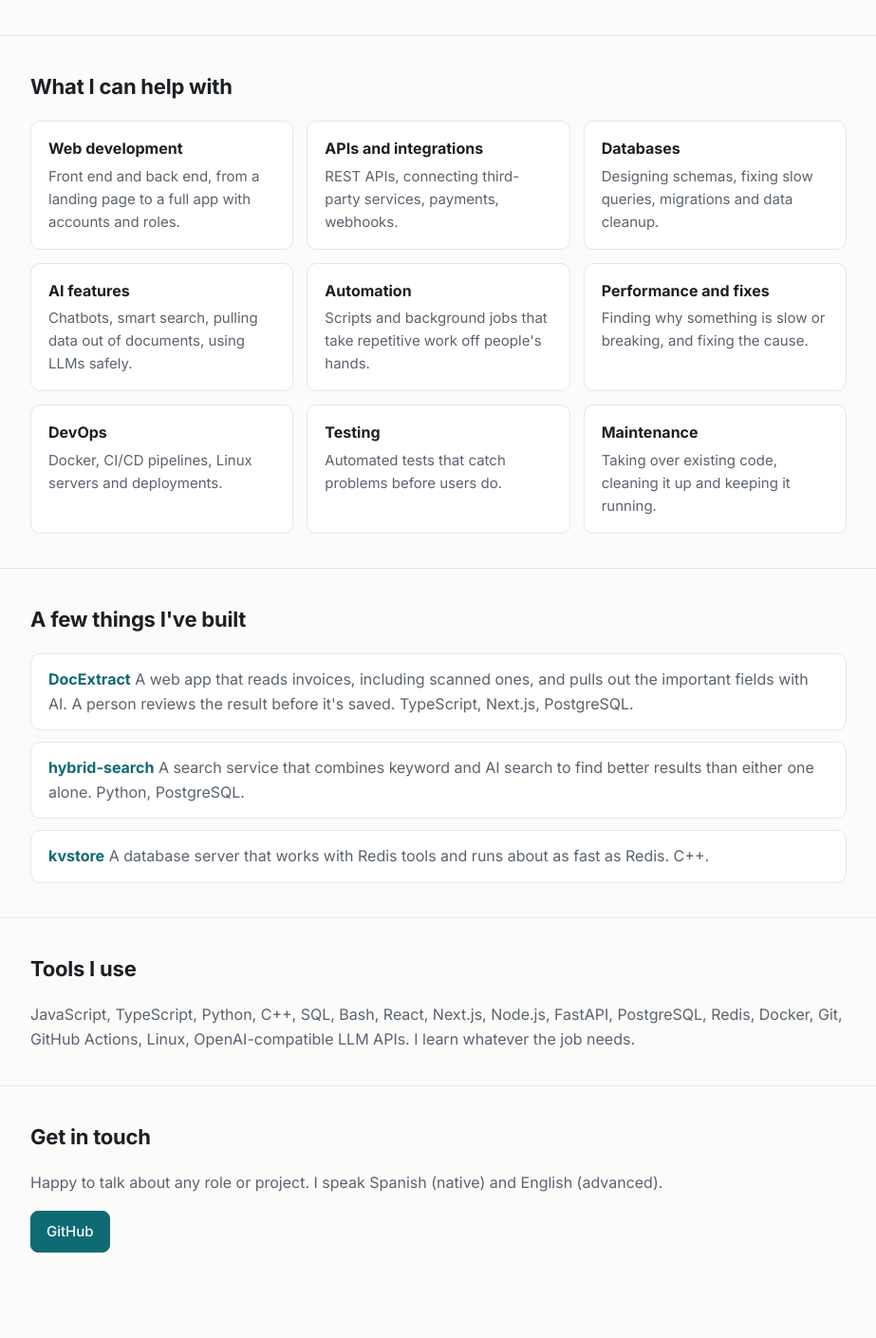
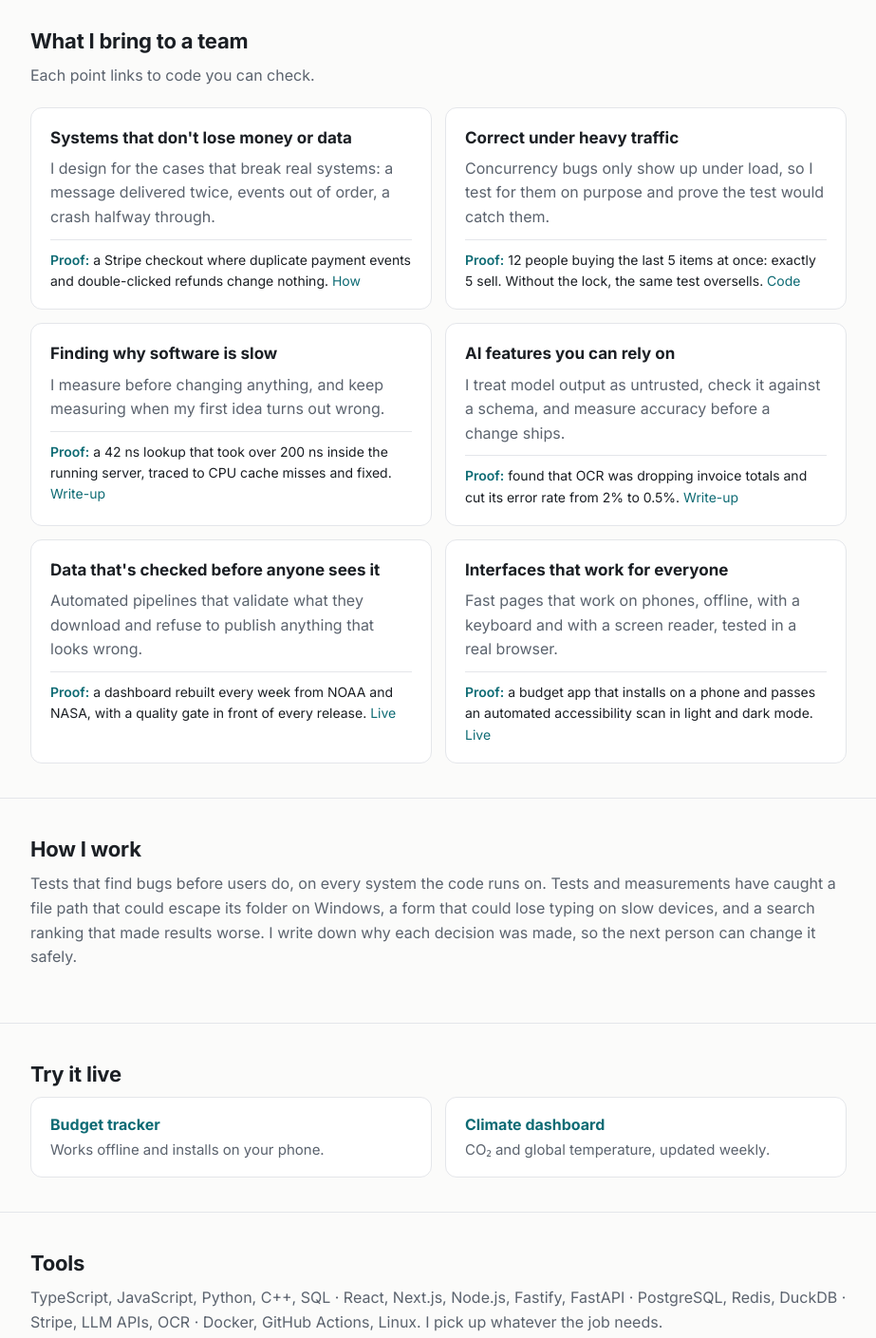
Before and after one commit to daen8584-spec/daen8584-spec.github.io, a plain HTML site: page index.html in a window 1280 px wide. Shown: the part 466-1875 px from the top of the page at 95% size, without its empty margins (178-1101 px from the left). Before the commit the page ends 1841 px from the top, so only its background shows below. Drawn offline with Linux system fonts and the light colour scheme.

Commit message:
Show capabilities first, with proof from the projects
Six things I bring to a team, each with a concrete result and a link
to the code or live app, then how I work, the two live apps, tools and
contact. The projects are evidence rather than the subject.

```diff
--- a/index.html
+++ b/index.html
@@ -4,7 +4,7 @@
 <meta charset="utf-8">
 <meta name="viewport" content="width=device-width, initial-scale=1">
 <title>Software Engineer | Portfolio</title>
-<meta name="description" content="Software engineer open to work. Web apps, APIs, databases, AI features, automation and the infrastructure around them.">
+<meta name="description" content="Software engineer open to work. I build software that stays correct when things go wrong: payments, data, performance, AI features and interfaces.">
 <link rel="preconnect" href="https://fonts.googleapis.com">
 <link rel="preconnect" href="https://fonts.gstatic.com" crossorigin>
 <link href="https://fonts.googleapis.com/css2?family=Inter:wght@400;500;600;700&display=swap" rel="stylesheet">
@@ -45,8 +45,8 @@ a:hover { text-decoration: underline; }
 
 header { padding: 60px 0 40px; }
 .eyebrow { color: var(--accent); font-weight: 600; font-size: 14px; letter-spacing: 0.08em; text-transform: uppercase; margin: 0 0 10px; }
-h1 { font-size: clamp(28px, 4.5vw, 40px); line-height: 1.2; letter-spacing: -0.02em; margin: 0 0 16px; max-width: 720px; }
-.lead { font-size: 18px; color: var(--muted); max-width: 660px; margin: 0 0 14px; }
+h1 { font-size: clamp(28px, 4.5vw, 40px); line-height: 1.2; letter-spacing: -0.02em; margin: 0 0 16px; max-width: 740px; }
+.lead { font-size: 18px; color: var(--muted); max-width: 680px; margin: 0 0 14px; }
 .open { display: inline-block; background: var(--accent-soft); color: var(--accent); font-weight: 500; font-size: 15px; padding: 6px 12px; border-radius: 8px; margin: 6px 0 24px; }
 .links { display: flex; flex-wrap: wrap; gap: 10px; }
 .btn { display: inline-block; padding: 9px 16px; border-radius: 8px; border: 1px solid var(--line); background: var(--surface); color: var(--text); font-weight: 500; font-size: 15px; }
@@ -54,29 +54,30 @@ h1 { font-size: clamp(28px, 4.5vw, 40px); line-height: 1.2; letter-spacing: -0.0
 .btn:hover { text-decoration: none; border-color: var(--accent); }
 
 section { padding: 36px 0; border-top: 1px solid var(--line); }
-h2 { font-size: 22px; margin: 0 0 18px; letter-spacing: -0.01em; }
+h2 { font-size: 22px; margin: 0 0 6px; letter-spacing: -0.01em; }
+.intro { color: var(--muted); margin: 0 0 20px; }
 
-.areas { display: grid; grid-template-columns: repeat(3, 1fr); gap: 14px; }
-.area { background: var(--surface); border: 1px solid var(--line); border-radius: 10px; padding: 16px 18px; }
-.area h3 { font-size: 16px; margin: 0 0 4px; }
-.area p { margin: 0; color: var(--muted); font-size: 15px; }
+.skills { display: grid; grid-template-columns: repeat(2, 1fr); gap: 14px; }
+.skill { background: var(--surface); border: 1px solid var(--line); border-radius: 12px; padding: 18px 20px; }
+.skill h3 { font-size: 17px; margin: 0 0 6px; }
+.skill p { margin: 0 0 10px; color: var(--muted); }
+.skill .proof { margin: 0; padding-top: 10px; border-top: 1px solid var(--line); font-size: 14px; color: var(--text); }
+.skill .proof b { color: var(--accent); font-weight: 600; }
 
-.built { margin: 0; padding: 0; list-style: none; display: grid; gap: 12px; }
-.built li { background: var(--surface); border: 1px solid var(--line); border-radius: 10px; padding: 14px 18px; }
-.built b { font-size: 16px; }
-.built span { color: var(--muted); }
+.live { display: grid; grid-template-columns: repeat(2, 1fr); gap: 14px; }
+.live a { display: block; background: var(--surface); border: 1px solid var(--line); border-radius: 12px; padding: 16px 20px; color: var(--text); }
+.live a:hover { border-color: var(--accent); text-decoration: none; }
+.live b { display: block; color: var(--accent); }
+.live span { color: var(--muted); font-size: 15px; }
 
 .tools { color: var(--muted); margin: 0; }
 
 footer { padding: 36px 0 56px; border-top: 1px solid var(--line); }
 footer p { color: var(--muted); margin: 0 0 16px; }
 
-@media (max-width: 760px) {
-  .areas { grid-template-columns: 1fr 1fr; }
-}
-@media (max-width: 520px) {
+@media (max-width: 640px) {
   header { padding: 40px 0 28px; }
-  .areas { grid-template-columns: 1fr; }
+  .skills, .live { grid-template-columns: 1fr; }
 }
 </style>
 </head>
@@ -85,8 +86,8 @@ footer p { color: var(--muted); margin: 0 0 16px; }
 <header>
   <div class="wrap">
     <p class="eyebrow">Software Engineer</p>
-    <h1>I build software from the database to the screen, and I like making it work well.</h1>
-    <p class="lead">Websites and web apps, APIs, databases, AI features, automation and the servers they run on. I'm comfortable picking up new tools and getting productive fast.</p>
+    <h1>I build software that keeps working when things go wrong.</h1>
+    <p class="lead">Payments that never charge twice, data that survives a crash, pages that work offline, and slow code made fast by finding the real cause. I work across back end, front end, data and AI, in TypeScript, Python and C++.</p>
     <p class="open">Open to work: full-time, part-time, contract or freelance, at any level.</p>
     <div class="links">
       <a class="btn primary" href="#contact">Get in touch</a>
@@ -99,43 +100,38 @@ footer p { color: var(--muted); margin: 0 0 16px; }
 
 <section>
   <div class="wrap">
-    <h2>What I can help with</h2>
-    <div class="areas">
-      <div class="area">
-        <h3>Web development</h3>
-        <p>Front end and back end, from a landing page to a full app with accounts and roles.</p>
+    <h2>What I bring to a team</h2>
+    <p class="intro">Each point links to code you can check.</p>
+    <div class="skills">
+      <div class="skill">
+        <h3>Systems that don't lose money or data</h3>
+        <p>I design for the cases that break real systems: a message delivered twice, events out of order, a crash halfway through.</p>
+        <p class="proof"><b>Proof:</b> a Stripe checkout where duplicate payment events and double-clicked refunds change nothing. <a href="https://github.com/daen8584-spec/storefront-payments/blob/main/docs/decisions.md">How</a></p>
       </div>
-      <div class="area">
-        <h3>APIs and integrations</h3>
-        <p>REST APIs, connecting third-party services, payments, webhooks.</p>
+      <div class="skill">
+        <h3>Correct under heavy traffic</h3>
+        <p>Concurrency bugs only show up under load, so I test for them on purpose and prove the test would catch them.</p>
+        <p class="proof"><b>Proof:</b> 12 people buying the last 5 items at once: exactly 5 sell. Without the lock, the same test oversells. <a href="https://github.com/daen8584-spec/storefront-payments">Code</a></p>
       </div>
-      <div class="area">
-        <h3>Databases</h3>
-        <p>Designing schemas, fixing slow queries, migrations and data cleanup.</p>
+      <div class="skill">
+        <h3>Finding why software is slow</h3>
+        <p>I measure before changing anything, and keep measuring when my first idea turns out wrong.</p>
+        <p class="proof"><b>Proof:</b> a 42 ns lookup that took over 200 ns inside the running server, traced to CPU cache misses and fixed. <a href="https://github.com/daen8584-spec/kvstore/blob/main/docs/adr/0009-transactions.md">Write-up</a></p>
       </div>
-      <div class="area">
-        <h3>AI features</h3>
-        <p>Chatbots, smart search, pulling data out of documents, using LLMs safely.</p>
+      <div class="skill">
+        <h3>AI features you can rely on</h3>
+        <p>I treat model output as untrusted, check it against a schema, and measure accuracy before a change ships.</p>
+        <p class="proof"><b>Proof:</b> found that OCR was dropping invoice totals and cut its error rate from 2% to 0.5%. <a href="https://github.com/daen8584-spec/docextract/blob/main/docs/adr/0008-ocr-for-scanned-pdfs.md">Write-up</a></p>
       </div>
-      <div class="area">
-        <h3>Automation</h3>
-        <p>Scripts and background jobs that take repetitive work off people's hands.</p>
+      <div class="skill">
+        <h3>Data that's checked before anyone sees it</h3>
+        <p>Automated pipelines that validate what they download and refuse to publish anything that looks wrong.</p>
+        <p class="proof"><b>Proof:</b> a dashboard rebuilt every week from NOAA and NASA, with a quality gate in front of every release. <a href="https://daen8584-spec.github.io/data-dashboard/">Live</a></p>
       </div>
-      <div class="area">
-        <h3>Performance and fixes</h3>
-        <p>Finding why something is slow or breaking, and fixing the cause.</p>
-      </div>
-      <div class="area">
-        <h3>DevOps</h3>
-        <p>Docker, CI/CD pipelines, Linux servers and deployments.</p>
-      </div>
-      <div class="area">
-        <h3>Testing</h3>
-        <p>Automated tests that catch problems before users do.</p>
-      </div>
-      <div class="area">
-        <h3>Maintenance</h3>
-        <p>Taking over existing code, cleaning it up and keeping it running.</p>
+      <div class="skill">
+        <h3>Interfaces that work for everyone</h3>
+        <p>Fast pages that work on phones, offline, with a keyboard and with a screen reader, tested in a real browser.</p>
+        <p class="proof"><b>Proof:</b> a budget app that installs on a phone and passes an automated accessibility scan in light and dark mode. <a href="https://daen8584-spec.github.io/budget-tracker/">Live</a></p>
       </div>
     </div>
   </div>
@@ -143,12 +139,18 @@ footer p { color: var(--muted); margin: 0 0 16px; }
 
 <section>
   <div class="wrap">
-    <h2>A few things I've built</h2>
-    <ul class="built">
-      <li><b><a href="https://github.com/daen8584-spec/docextract">DocExtract</a></b> <span>A web app that reads invoices, including scanned ones, and pulls out the important fields with AI. A person reviews the result before it's saved. TypeScript, Next.js, PostgreSQL.</span></li>
-      <li><b><a href="https://github.com/daen8584-spec/hybrid-search">hybrid-search</a></b> <span>A search service that combines keyword and AI search to find better results than either one alone. Python, PostgreSQL.</span></li>
-      <li><b><a href="https://github.com/daen8584-spec/kvstore">kvstore</a></b> <span>A database server that works with Redis tools and runs about as fast as Redis. C++.</span></li>
-    </ul>
+    <h2>How I work</h2>
+    <p class="intro">Tests that find bugs before users do, on every system the code runs on. Tests and measurements have caught a file path that could escape its folder on Windows, a form that could lose typing on slow devices, and a search ranking that made results worse. I write down why each decision was made, so the next person can change it safely.</p>
+  </div>
+</section>
+
+<section>
+  <div class="wrap">
+    <h2>Try it live</h2>
+    <div class="live">
+      <a href="https://daen8584-spec.github.io/budget-tracker/"><b>Budget tracker</b><span>Works offline and installs on your phone.</span></a>
+      <a href="https://daen8584-spec.github.io/data-dashboard/"><b>Climate dashboard</b><span>CO₂ and global temperature, updated weekly.</span></a>
+    </div>
   </div>
 </section>
 
@@ -165,8 +167,8 @@ footer p { color: var(--muted); margin: 0 0 16px; }
 
 <section>
   <div class="wrap">
-    <h2>Tools I use</h2>
-    <p class="tools">JavaScript, TypeScript, Python, C++, SQL, Bash, React, Next.js, Node.js, FastAPI, PostgreSQL, Redis, Docker, Git, GitHub Actions, Linux, OpenAI-compatible LLM APIs. I learn whatever the job needs.</p>
+    <h2>Tools</h2>
+    <p class="tools">TypeScript, JavaScript, Python, C++, SQL · React, Next.js, Node.js, Fastify, FastAPI · PostgreSQL, Redis, DuckDB · Stripe, LLM APIs, OCR · Docker, GitHub Actions, Linux. I pick up whatever the job needs.</p>
   </div>
 </section>
 
```
